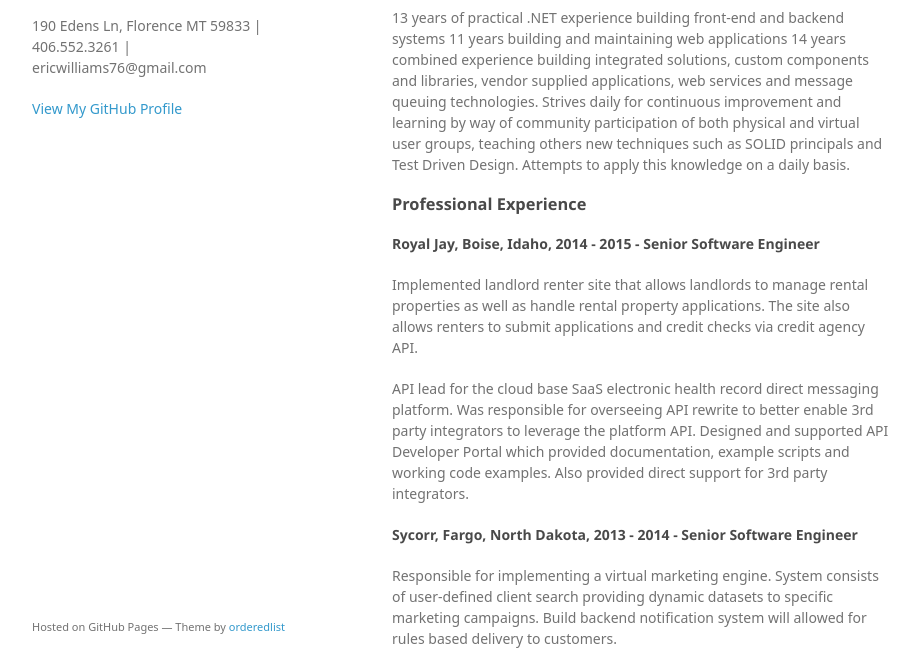
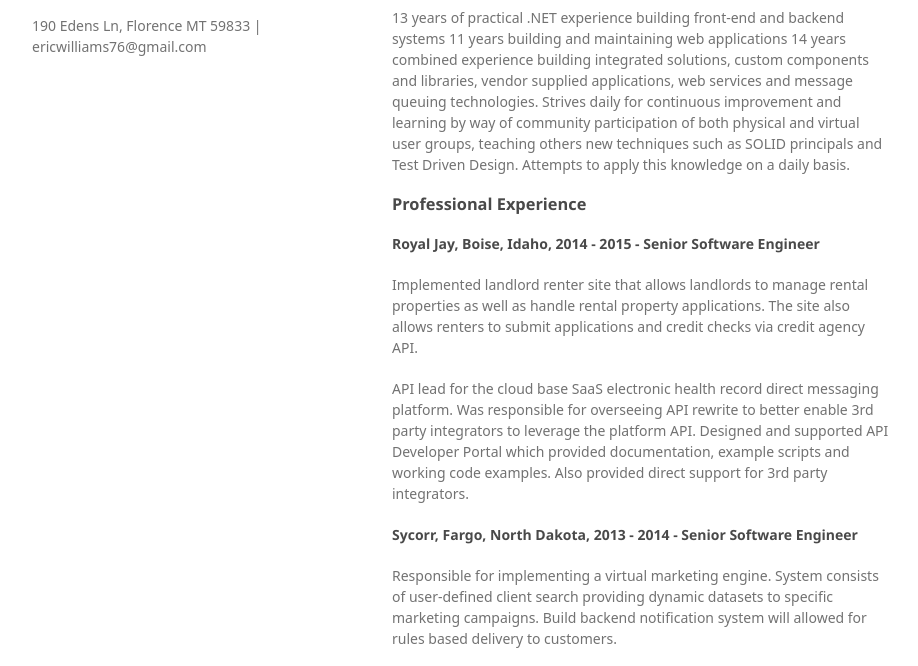
Before and after one commit to motowilliams/motowilliams.github.io, a plain HTML site: page index.html in a window 1280 px wide. Shown: the part 94-760 px from the top of the page, without its empty margins (178-1096 px from the left). Drawn offline with Linux system fonts and the light colour scheme; a web font is replaced by a local one.

Commit message:
Update index.html

```diff
--- a/index.html
+++ b/index.html
@@ -16,11 +16,7 @@
     <div class="wrapper">
       <header>
         <h1>Eric Williams</h1>
-        <p>190 Edens Ln, Florence MT 59833 | 406.552.3261 | ericwilliams76@gmail.com</p>
-
-
-        <p class="view"><a href="https://github.com/motowilliams">View My GitHub Profile</a></p>
-
+        <p>190 Edens Ln, Florence MT 59833 | ericwilliams76@gmail.com</p>
       </header>
       <section>
         <h2>
@@ -179,9 +175,6 @@
 <p>Interests in Test Driven Design, Behavior Driven Development and Domain Driven Design.
 *References available upon request</p>
       </section>
-      <footer>
-        <p><small>Hosted on GitHub Pages &mdash; Theme by <a href="https://github.com/orderedlist">orderedlist</a></small></p>
-      </footer>
     </div>
     <script src="javascripts/scale.fix.js"></script>
               <script type="text/javascript">
```
